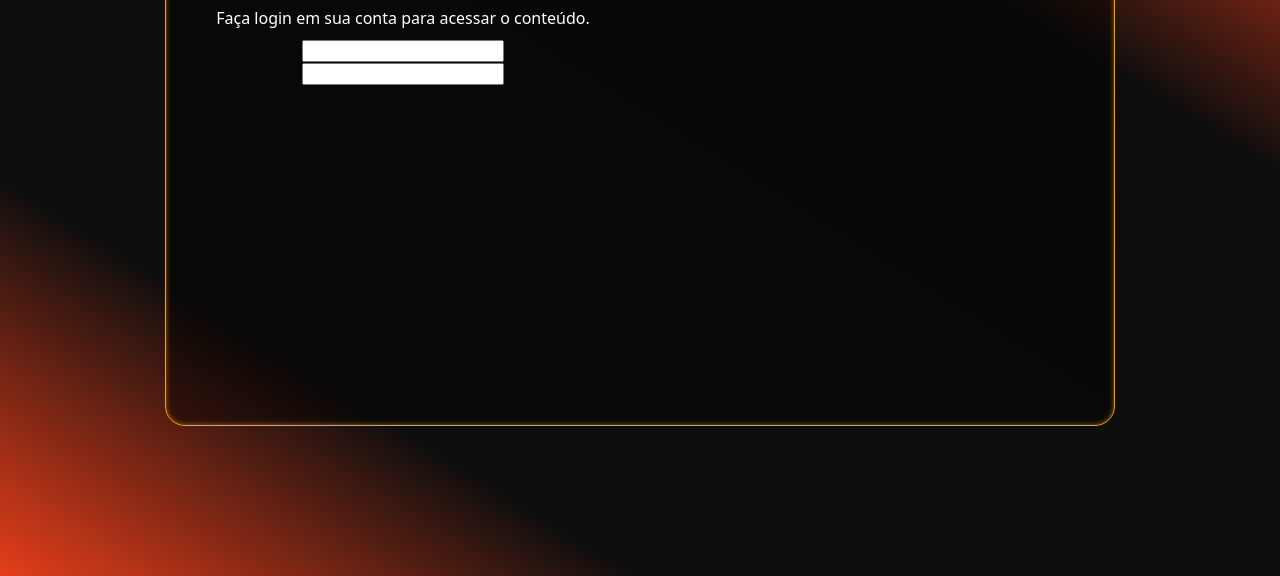
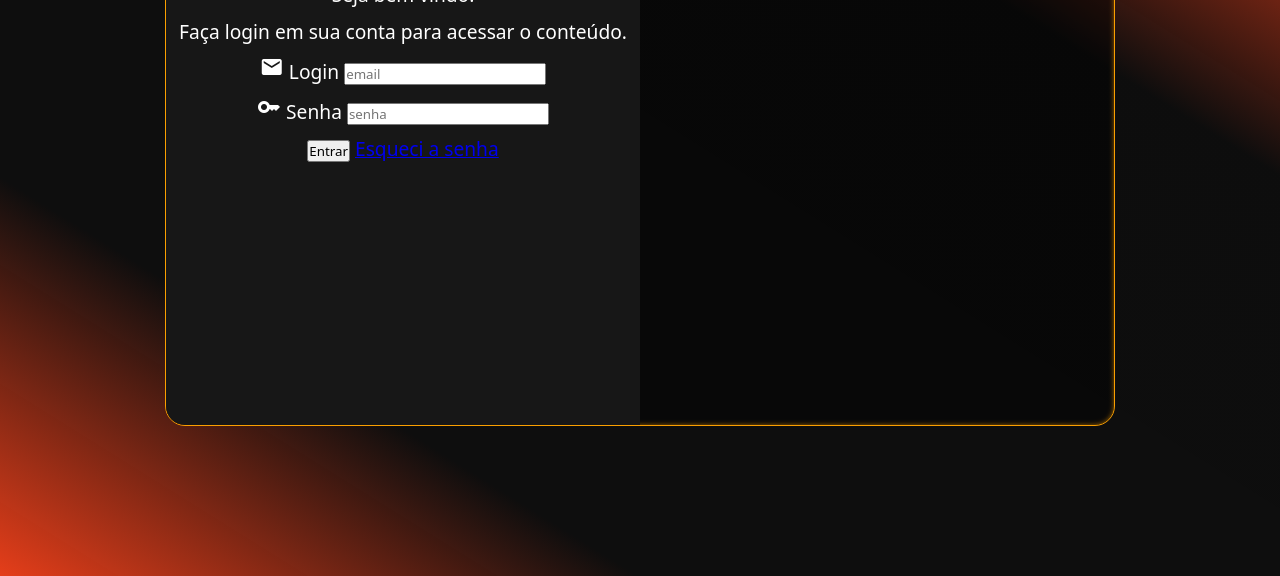
Before and after one commit to GabrielMFranco/projeto-login, a plain HTML site: page index.html in a window 1280 px wide. Shown: the part 224-800 px from the top of the page. Drawn offline with Linux system fonts and the light colour scheme.

Commit message:
atualizei css

```diff
--- a/estilos/media-query.css
+++ b/estilos/media-query.css
@@ -18,6 +18,7 @@
     body{
         background-image: linear-gradient(to top right,#E53E1A, rgba(0, 0, 0, 0.637) ,rgba(0, 0, 0, 0.637),rgba(0, 0, 0, 0.651), #E53E1A );
         background-attachment: fixed;
+        font-size: 1.2em;
     }
     section#login{
         width:950px;
@@ -31,5 +32,6 @@
         float: left;
         width: 50%;
         height: 100%;
+        background-color: #171717;
     }
 }
--- a/estilos/style.css
+++ b/estilos/style.css
@@ -33,7 +33,7 @@ section#login{
     transform: translate(-50%, -50%);
 
     background-color: rgba(0, 0, 0, 0.411);
-    width: 250px;
+    width: 253px;
     height: 500px;
     border-radius: 20px;
     border: 1px solid var(--cor2);
--- a/index.html
+++ b/index.html
@@ -5,6 +5,7 @@
     <meta name="viewport" content="width=device-width, initial-scale=1.0">
     <link rel="shortcut icon" href="imagens/faviconC.ico" type="image/x-icon">
     <title>Login</title>
+    <link href="https://fonts.googleapis.com/icon?family=Material+Icons"rel="stylesheet">
     <link rel="stylesheet" href="estilos/style.css">
     <link rel="stylesheet" href="estilos/media-query.css">
 </head>
@@ -17,17 +18,24 @@
 
             <div id="formulario">
                 <h1>Login</h1>
-                <p id:corh>Seja bem vindo!</p>
+                <p>Seja bem vindo!</p>
                 <p>Faça login em sua conta para acessar o conteúdo.</p>
-                <form action="#" method="post" autocomplete="on">
-                    <input type="text" name="email" id="iemail" required><br>
-                    <input type="password" name="senha" id="isenha" required>
+                <form action="login.php" method="post" autocomplete="on">
+                <p class="dados">
+                    <i class="material-icons">mail</i>
+                    <label for="ilogin">Login</label>
+                    <input type="email" name="login" id="ilogin" placeholder="email" required autocomplete="email">
+                </p>
+                <p class="dados">
+                    <i class="material-icons">key</i>
+                    <label for="isenha">Senha</label>
+                    <input type="password" name="senha" id="isenha" placeholder="senha" required minlength="10" maxlength="30">
+                </p>
+                <input type="submit" value="Entrar">
+                <a href="esqueci.html">Esqueci a senha</a>
+
                 </form>
             </div>
-            <p>
-                <input type="submit" value="Entrar">
-
-            </p>
         </section>
     </main>
 </body>
```
